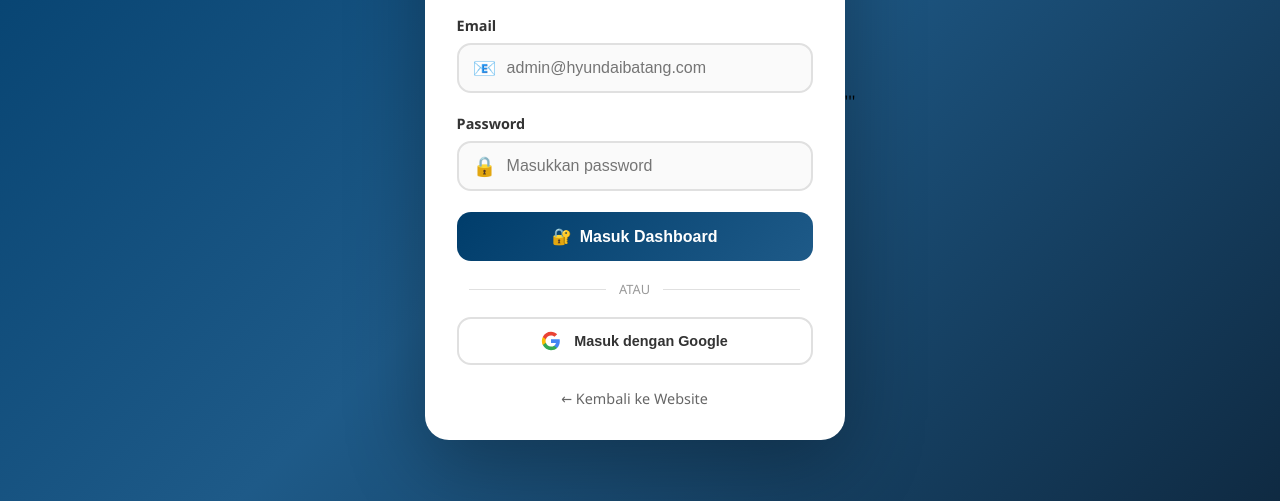
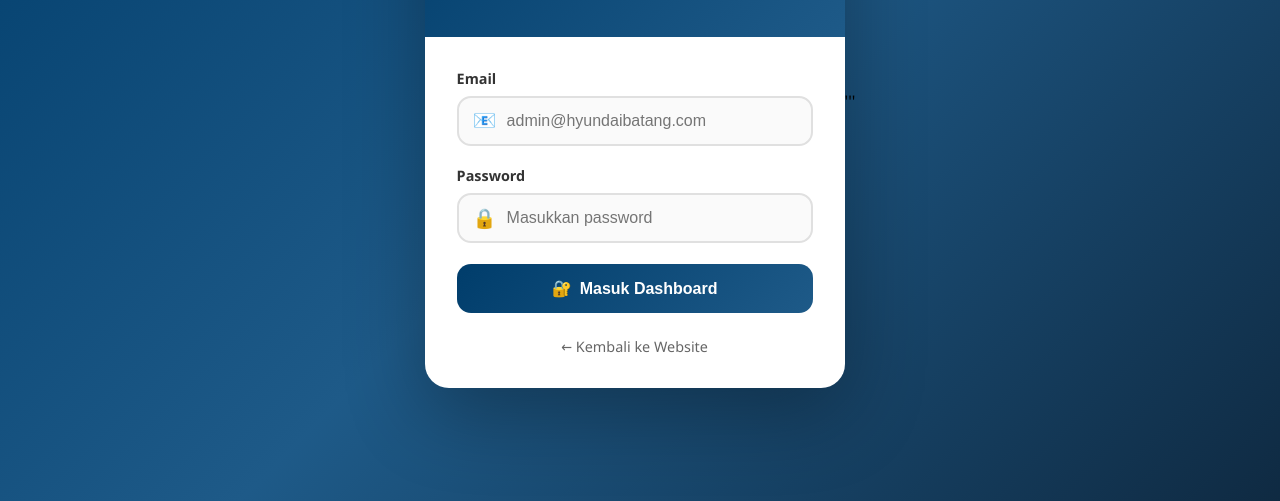
Before and after one commit to Hendrisetyawaninformatika/HyundaiBatang.com, a plain HTML site: page login-firebase.html in a window 1280 px wide. Shown: the part 299-800 px from the top of the page. Drawn offline with Linux system fonts and the light colour scheme; no server answers.

Commit message:
Update login-firebase.html

```diff
--- a/login-firebase.html
+++ b/login-firebase.html
@@ -1,10 +1,10 @@
+
 <!DOCTYPE html>
 <html lang="id">
 <head>
     <meta charset="UTF-8">
     <meta name="viewport" content="width=device-width, initial-scale=1.0">
     <title>Login Admin | HYUNDAI BATANG Dashboard</title>
-    <!-- Firebase SDK -->
     <script src="https://www.gstatic.com/firebasejs/10.7.0/firebase-app-compat.js"></script>
     <script src="https://www.gstatic.com/firebasejs/10.7.0/firebase-auth-compat.js"></script>
     <script src="https://www.gstatic.com/firebasejs/10.7.0/firebase-database-compat.js"></script>
@@ -183,45 +183,6 @@
 
         @keyframes spin { to { transform: rotate(360deg); } }
 
-        .google-btn {
-            width: 100%;
-            padding: 12px;
-            background: white;
-            color: #333;
-            border: 2px solid #e0e0e0;
-            border-radius: 14px;
-            font-size: 0.9rem;
-            font-weight: 600;
-            cursor: pointer;
-            transition: all 0.3s;
-            display: flex;
-            align-items: center;
-            justify-content: center;
-            gap: 0.8rem;
-            margin-top: 1rem;
-        }
-
-        .google-btn:hover {
-            background: #f8f9fa;
-            border-color: #003d6b;
-        }
-
-        .divider {
-            display: flex;
-            align-items: center;
-            margin: 1.2rem 0;
-            color: #999;
-            font-size: 0.8rem;
-        }
-
-        .divider::before, .divider::after {
-            content: '';
-            flex: 1;
-            height: 1px;
-            background: #e0e0e0;
-            margin: 0 0.8rem;
-        }
-
         @media (max-width: 480px) {
             .login-header { padding: 2rem 1.5rem; }
             .login-form { padding: 1.5rem; }
@@ -255,24 +216,11 @@
                 </button>
             </form>
 
-            <div class="divider">ATAU</div>
-
-            <button class="google-btn" onclick="loginWithGoogle()">
-                <svg width="20" height="20" viewBox="0 0 24 24">
-                    <path fill="#4285F4" d="M22.56 12.25c0-.78-.07-1.53-.2-2.25H12v4.26h5.92c-.26 1.37-1.04 2.53-2.21 3.31v2.77h3.57c2.08-1.92 3.28-4.74 3.28-8.09z"/>
-                    <path fill="#34A853" d="M12 23c2.97 0 5.46-.98 7.28-2.66l-3.57-2.77c-.98.66-2.23 1.06-3.71 1.06-2.86 0-5.29-1.93-6.16-4.53H2.18v2.84C3.99 20.53 7.7 23 12 23z"/>
-                    <path fill="#FBBC05" d="M5.84 14.09c-.22-.66-.35-1.36-.35-2.09s.13-1.43.35-2.09V7.07H2.18C1.43 8.55 1 10.22 1 12s.43 3.45 1.18 4.93l2.85-2.22.81-.62z"/>
-                    <path fill="#EA4335" d="M12 5.38c1.62 0 3.06.56 4.21 1.64l3.15-3.15C17.45 2.09 14.97 1 12 1 7.7 1 3.99 3.47 2.18 7.07l3.66 2.84c.87-2.6 3.3-4.53 6.16-4.53z"/>
-                </svg>
-                Masuk dengan Google
-            </button>
-
             <a href="index.html" class="back-link">← Kembali ke Website</a>
         </div>
     </div>
 
     <script>
-        // 🔥 FIREBASE CONFIG - SUDAH DIISI DENGAN PROJECT ANDA
         const firebaseConfig = {
             apiKey: "AIzaSyDu4hHrtvn3R0kpZXE5JVN-XxhmCurp69o",
             authDomain: "mobilproject-e25d1.firebaseapp.com",
@@ -280,16 +228,12 @@
             projectId: "mobilproject-e25d1",
             storageBucket: "mobilproject-e25d1.firebasestorage.app",
             messagingSenderId: "465335606485",
-            appId: "1:465335606485:web:fcf52bb8a24ef63ea8965c",
-            measurementId: "G-CWG5Z70FRG"
+            appId: "1:465335606485:web:fcf52bb8a24ef63ea8965c"
         };
 
-        // Initialize Firebase
         firebase.initializeApp(firebaseConfig);
         const auth = firebase.auth();
-        const db = firebase.database();
 
-        // Cek apakah sudah login
         auth.onAuthStateChanged(user => {
             if (user) {
                 window.location.href = 'dashboard-firebase.html';
@@ -321,7 +265,6 @@
             }
         }
 
-        // Login dengan Email/Password
         function handleLogin(e) {
             e.preventDefault();
             const email = document.getElementById('email').value;
@@ -350,21 +293,6 @@
 
             return false;
         }
-
-        // Login dengan Google
-        function loginWithGoogle() {
-            const provider = new firebase.auth.GoogleAuthProvider();
-            auth.signInWithPopup(provider)
-                .then(result => {
-                    showSuccess('Login Google berhasil!');
-                    setTimeout(() => {
-                        window.location.href = 'dashboard-firebase.html';
-                    }, 1000);
-                })
-                .catch(error => {
-                    showError('Gagal login dengan Google: ' + error.message);
-                });
-        }
     </script>
 </body>
 </html>'''
```
